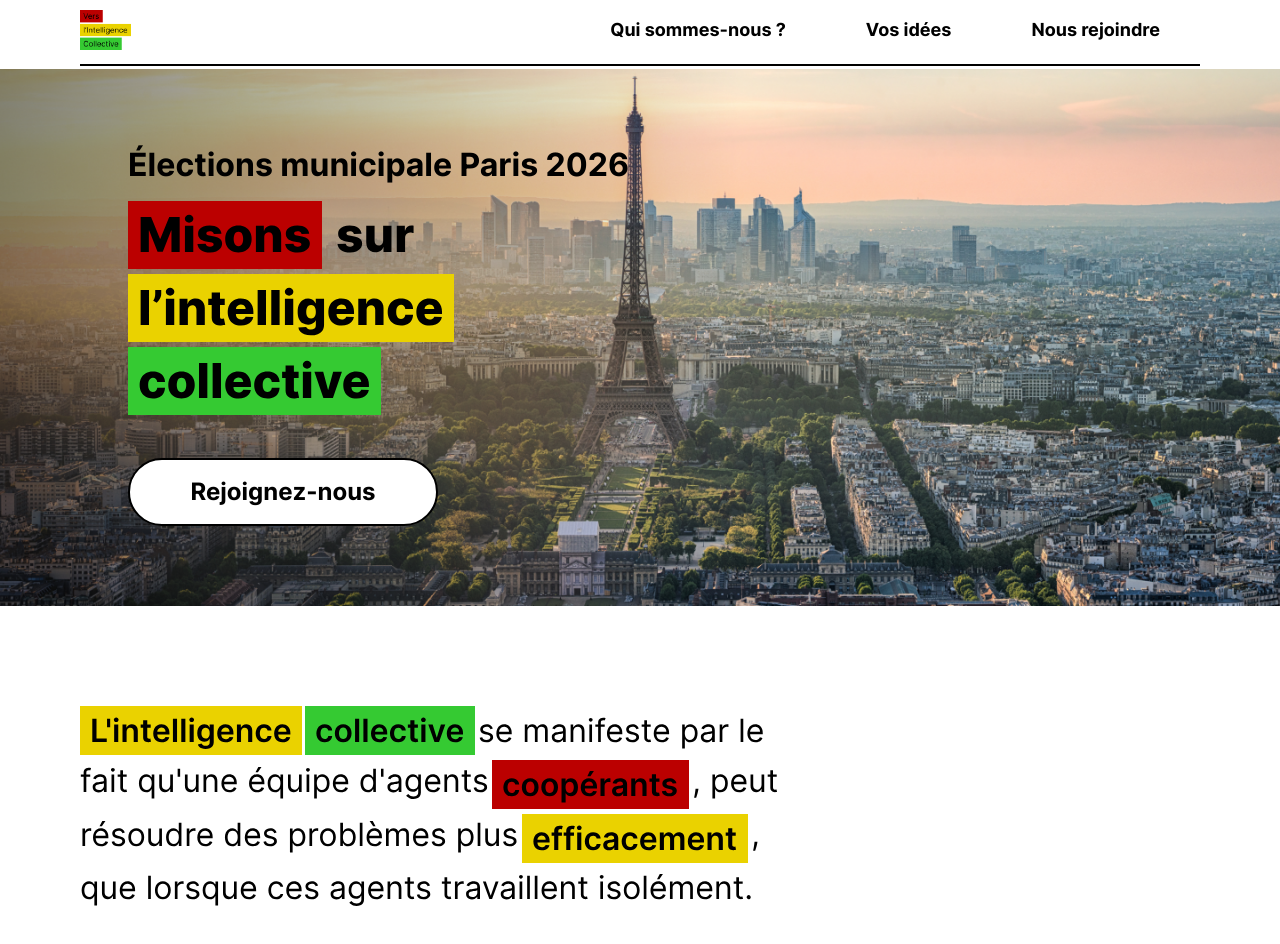
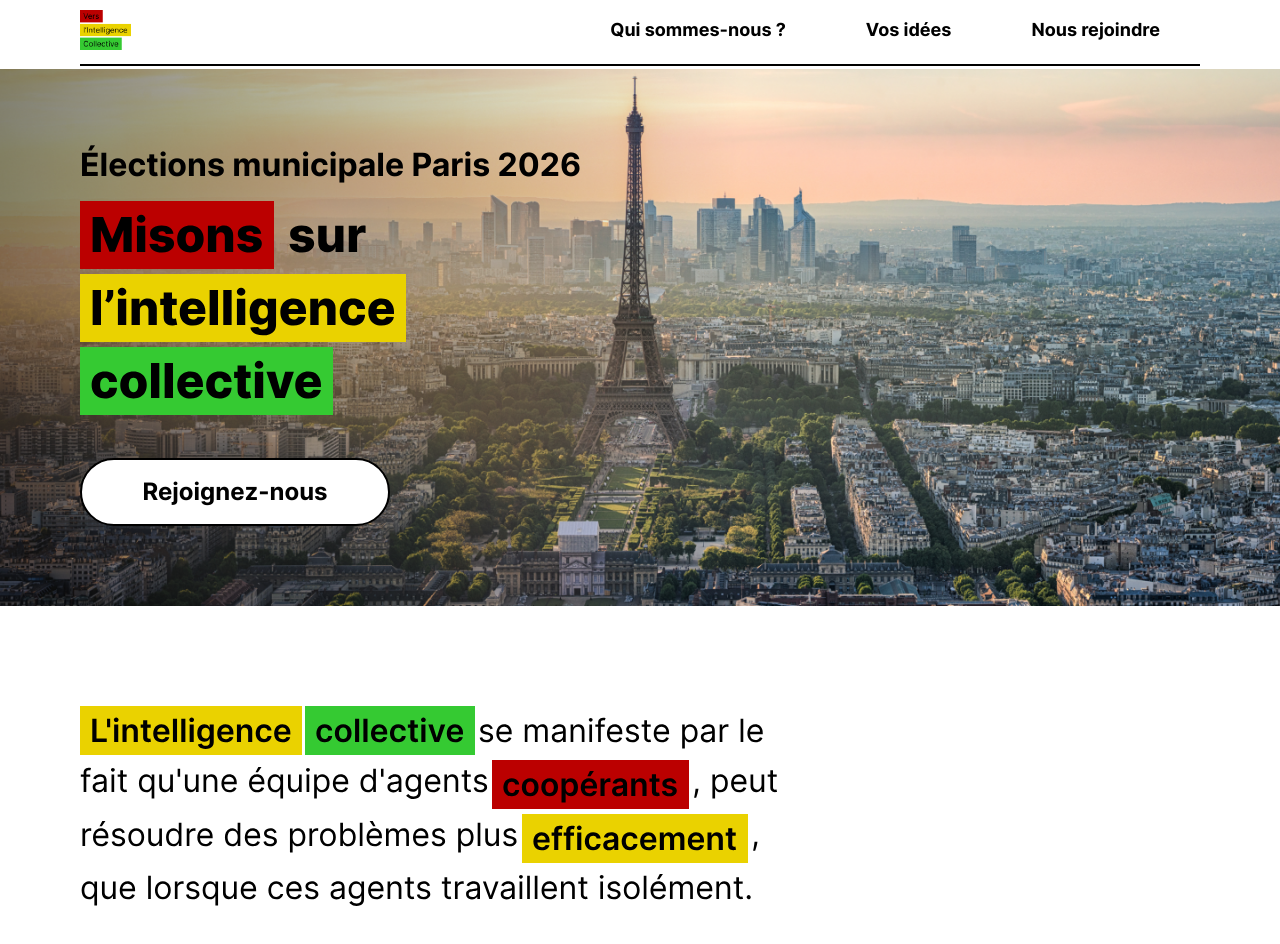
Before and after one commit to bdulong/VIC, a React (Create React App) app: page / in a window 1280 px wide. Shown: the top 944 px of the page. Built offline with nearby package versions, Linux system fonts and the light colour scheme.

Commit message:
correction padding hero banner

```diff
--- a/src/components/landing/landing.css
+++ b/src/components/landing/landing.css
@@ -6,7 +6,7 @@
     display: flex;
     align-items: center;
     justify-content: flex-start;
-    padding: 0 10%;
+    padding: 0 80px;
     margin: 68.5px 0 0 0;
 }
 
```
